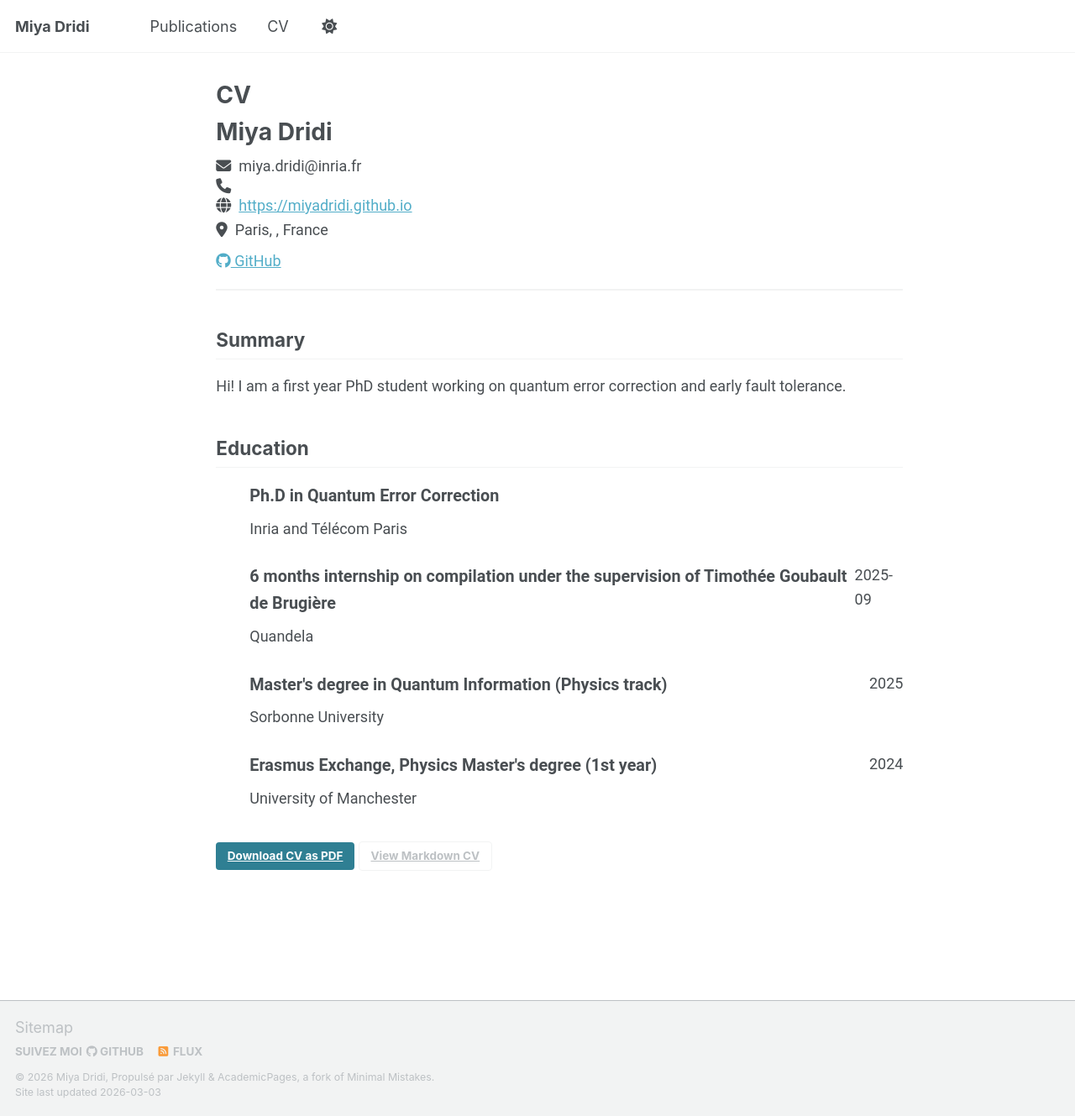
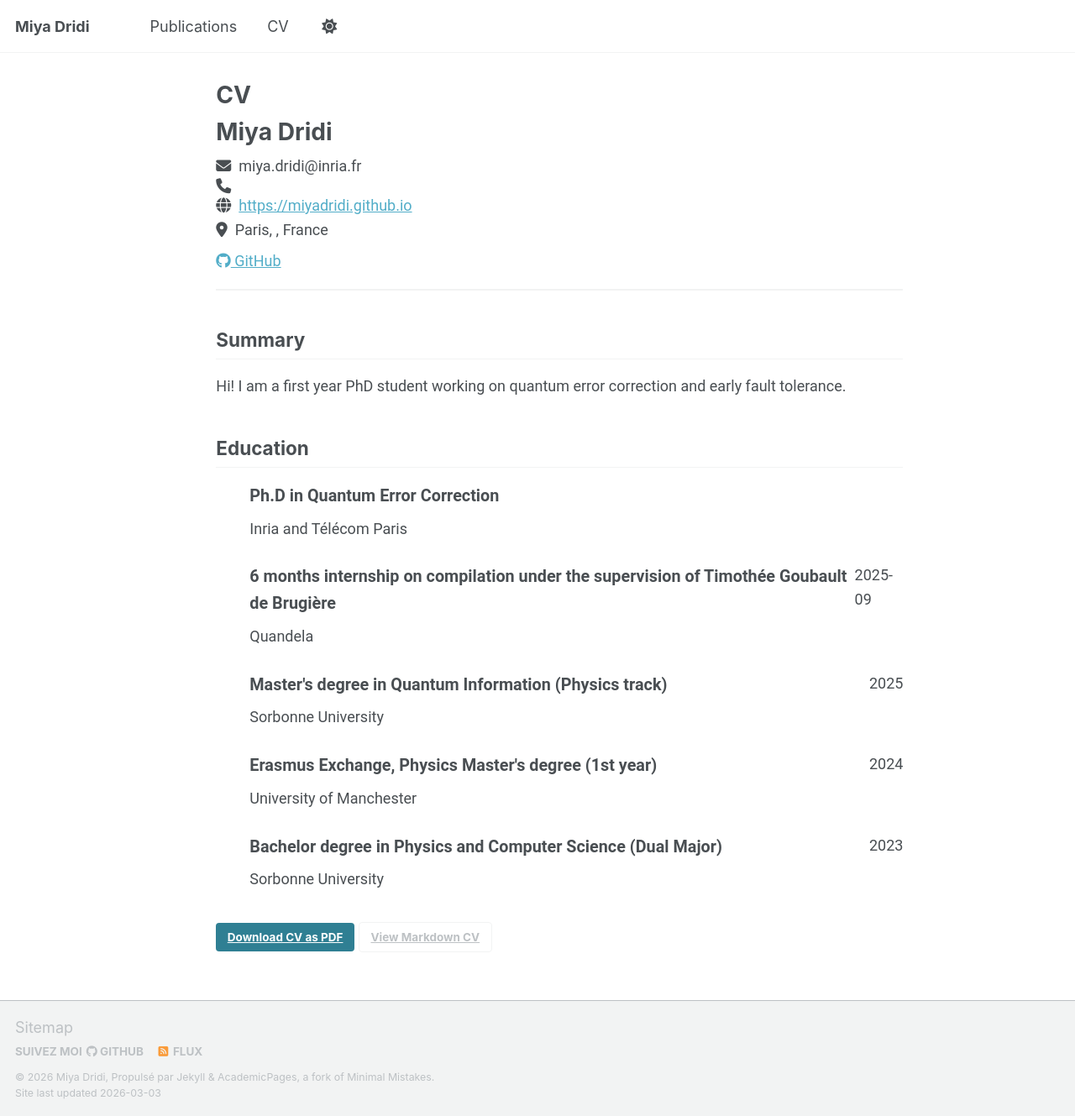
Before and after one commit to MiyaDridi/miyadridi.github.io, a Jekyll site: the page built from _pages/cv-json.md, in a window 1280 px wide and 1329 px high. Shown: the whole window at 84% size. Built offline with Jekyll 4.4.1, drawn with Linux system fonts in a browser that asks for light colours; a script bundle is joined from its source files by our own code; library files that are not in the unit come from our copies.

Commit message:
Add education entry for Sorbonne University

```diff
--- a/_data/cv.json
+++ b/_data/cv.json
@@ -55,6 +55,15 @@
       "endDate": "2024",
       "gpa": null,
       "courses": []
-    }
+    },
+    {
+      "institution": "Sorbonne University",
+      "area": "Bachelor degree in Physics and Computer Science (Dual Major)",
+      "studyType": "",
+      "startDate": "2021",
+      "endDate": "2023",
+      "gpa": null,
+      "courses": []
+    },
   ]
 }
```
